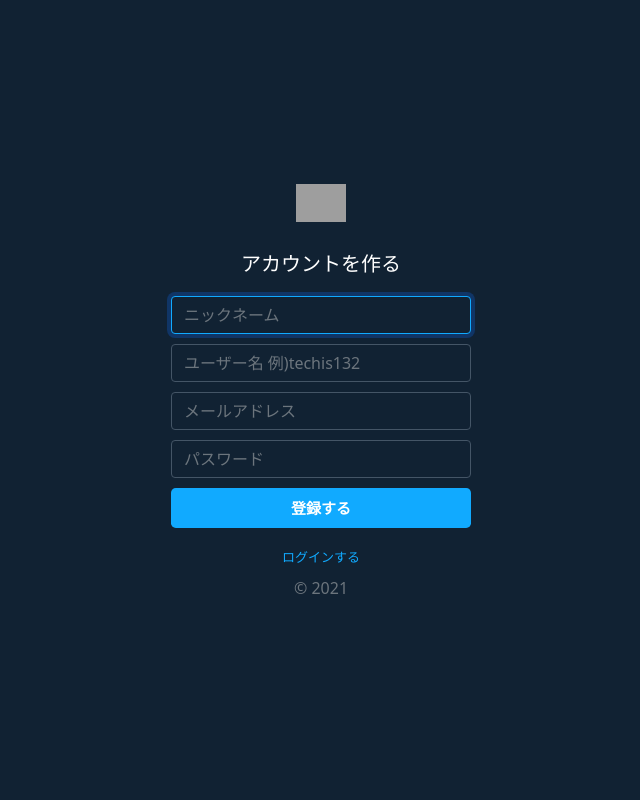
After one commit to Morimiyaaomi/TwitterClone, a PHP site: page /sign-up.php in a window 1280 px wide. The commit adds this page. Shown: the whole page, without its empty margins (319-959 px from the left). Run offline with PHP 8.4, Linux system fonts and the light colour scheme; grey boxes are pictures that could not be loaded.

Commit message:
会員登録画面＆ログイン画面

```diff
--- a/Views/css/style.css
+++ b/Views/css/style.css
@@ -1,6 +1,10 @@
 /*
 全体
 ****/
+html {
+    height:100%;
+}
+
 .container {
     display: flex;
     justify-content: center;
@@ -47,6 +51,8 @@
 .btn:hover {color: #fff;}
 
 a{
+    font-size: 13px;
+    color: #1af;
     text-decoration: none;
 }
 
@@ -214,3 +220,44 @@ a{
     padding-top: 2px;
     color: #444;
 }
+
+
+/*
+会員登録(ログイン画面共用)
+****/
+body.signup {
+    display: flex;
+    align-items: center;
+    padding-top: 40px;
+    padding-bottom: 40px;
+    height: 100%;
+}
+.signup {
+    background-color: #123;
+    color: #fff;
+}
+.signup .form-signup {
+    width: 100%;
+    max-width: 330px;
+    padding: 15px;
+    margin: auto;
+}
+.signup .logo-white {
+    margin-bottom: 30px;
+    width: 50px;
+}
+.signup h1{
+    font-size: 20px;
+    margin-bottom: 20px;
+}
+.signup input{
+    margin-bottom: 10px;
+    background-color: #123;
+    border-color: #456;
+    color: #fff;
+}
+.signup input:focus{
+    background-color: #123;
+    border-color: #1af;
+    color: #fff;
+}
--- /dev/null
+++ b/Views/sign-up.php
@@ -0,0 +1,31 @@
+<!DOCTYPE html>
+<html lang="ja">
+
+<head>
+  <meta charset="UTF-8">
+  <meta http-equiv="X-UA-Compatible" content="IE=edge">
+  <meta name="viewport" content="width=device-width, initial-scale=1.0">
+  <link rel="icon" href="../Views/img/logo-twitterblue.svg">
+  <!-- Bootstrap CSS -->
+  <link href="https://cdn.jsdelivr.net/npm/bootstrap@5.0.0-beta1/dist/css/bootstrap.min.css" rel="stylesheet" integrity="sha384-giJF6kkoqNQ00vy+HMDP7azOuL0xtbfIcaT9wjKHr8RbDVddVHyTfAAsrekwKmP1" crossorigin="anonymous">
+  <link rel="stylesheet" href="../Views/css/style.css">
+
+  <title>会員登録画面 / Twitterクローン</title>
+  <meta name="description" content="会員登録画面です">
+</head>
+<body class="signup text-center">
+  <main class="form-signup">
+    <form action="sign-up.php" method="post">
+      <img src="../Views/img/logo-white.svg" alt="" class="logo-white">
+      <h1>アカウントを作る</h1>
+      <input type="text" class="form-control" name="nickname" placeholder="ニックネーム" maxlength="50" required autofocus>
+      <input type="text" class="form-control" name="name" placeholder="ユーザー名 例)techis132" maxlength="50" required>
+      <input type="email" class="form-control" name="email" placeholder="メールアドレス" maxlength="254" required>
+      <input type="password" class="form-control" name="password" placeholder="パスワード" minlength="4" maxlength="50" required>
+      <button class="w-100 btn btn-lg" type="submit">登録する</button>
+      <p class="mt-3 mb-2"><a href="sign-in.php">ログインする</a></p>
+      <p class="mt-2 mb-3 text-muted">&copy; 2021</p>
+    </form>
+  </main>
+</body>
+</html>
```
Also changed, not shown: Views/home.php (+15 -4 lines), Views/home_2.php (+11 -2 lines), Views/js/likes.js (added, +33 -0 lines), Views/sign-in.php (added, +29 -0 lines).
